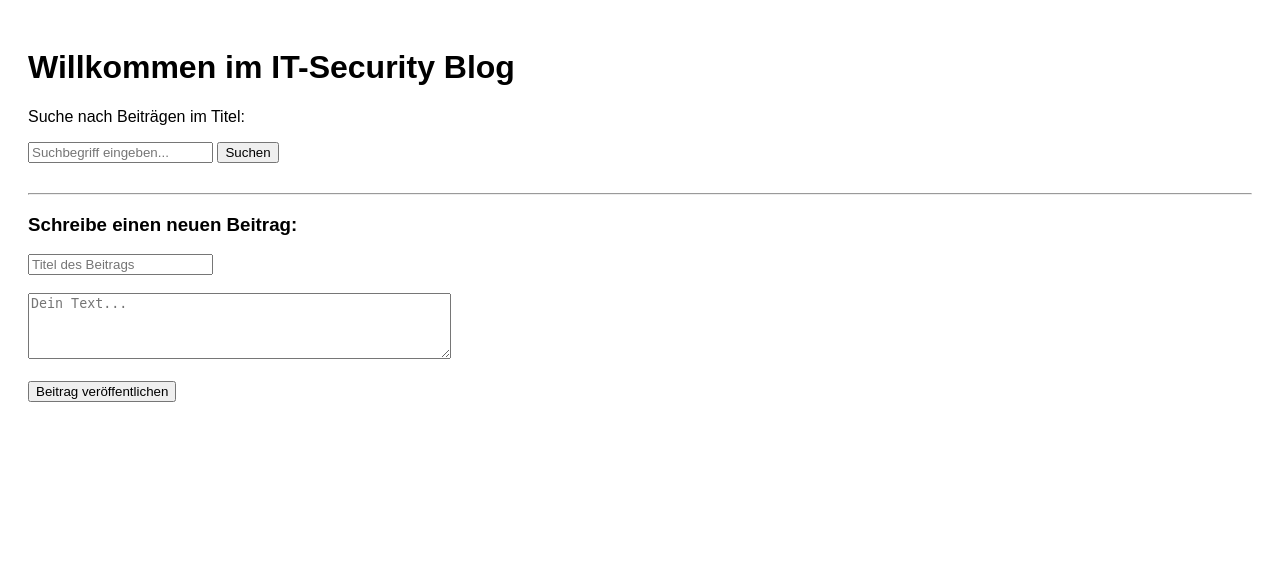
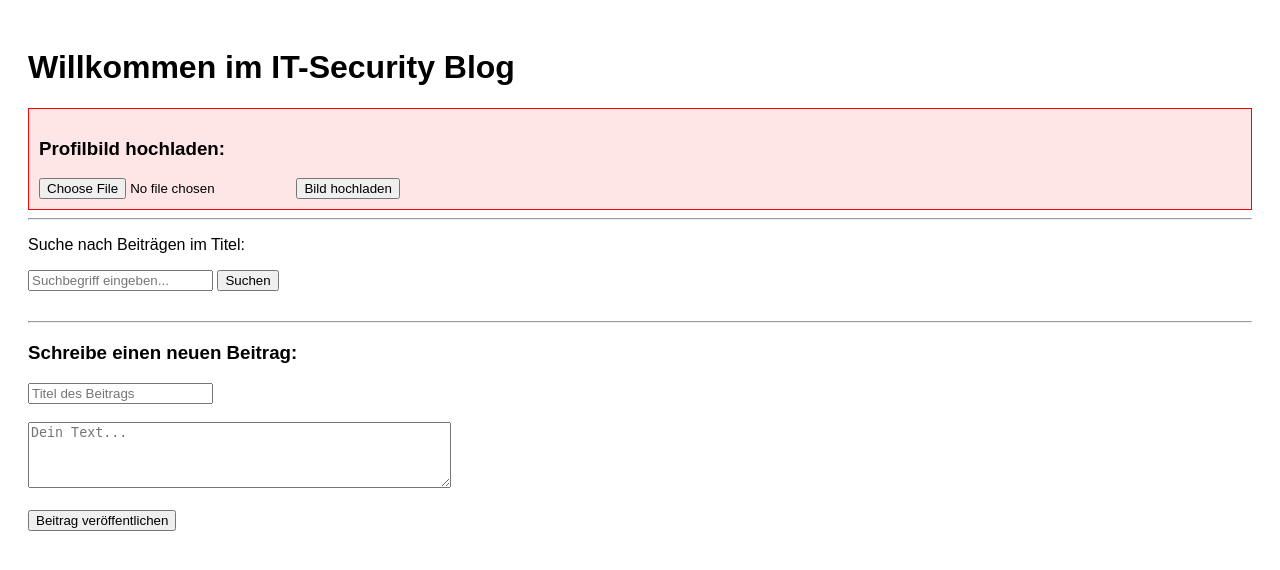
Before and after one commit to Myka021/BonusProjekt, a Flask app: page / in a window 1280 px wide. Shown: the top 570 px of the page. Run offline with Flask 3, Linux system fonts and the light colour scheme; data that the repository does not hold is empty.

Commit message:
Lücke 7: Unsicherer Datei-Upload eingebaut

```diff
--- a/app.py
+++ b/app.py
@@ -1,5 +1,6 @@
-from flask import Flask, render_template, request
+from flask import Flask, render_template, request, send_from_directory
 import sqlite3
+import os
 
 app = Flask(__name__)
 
@@ -43,6 +44,24 @@ def home():
 
     return render_template("index.html", benutzer_suche=suche, posts=ergebnisse)
 
+@app.route("/upload", methods=["POST"])
+def upload_file():
+    # HIER IST LÜCKE 7 (Unrestricted File Upload):
+    # Wir prüfen WEDER die Dateiendung (.jpg, .png) NOCH den Inhalt!
+    # Jeder kann einfach alles hochladen.
+    datei = request.files.get("datei")
+    if datei:
+        # Wir speichern die Datei blind in unserem neuen "uploads" Ordner
+        speicher_pfad = os.path.join("uploads", datei.filename)
+        datei.save(speicher_pfad)
+        return f"<h3>Datei erfolgreich hochgeladen!</h3> <a href='/uploads/{datei.filename}'>Klicke hier, um dein 'Bild' anzusehen</a> <br><br> <a href='/'>Zurück</a>"
+    return "Fehler beim Upload"
+
+# Diese Route sorgt dafür, dass man die hochgeladenen Dateien auch im Browser aufrufen kann
+@app.route("/uploads/<dateiname>")
+def zeige_datei(dateiname):
+    return send_from_directory("uploads", dateiname)
+
 @app.route("/admin")
 def admin():
     # Lücke 3: Broken Access Control
--- a/templates/index.html
+++ b/templates/index.html
@@ -5,6 +5,15 @@
 </head>
 <body style="font-family: Arial; padding: 20px;">
     <h1>Willkommen im IT-Security Blog</h1>
+
+    <div style="background-color: #ffe6e6; padding: 10px; border: 1px solid red;">
+        <h3>Profilbild hochladen:</h3>
+        <form action="/upload" method="POST" enctype="multipart/form-data">
+            <input type="file" name="datei" required>
+            <button type="submit">Bild hochladen</button>
+        </form>
+    </div>
+    <hr>
 
     <p>Suche nach Beiträgen im Titel:</p>
     <form action="/" method="GET">
--- /dev/null
+++ b/uploads/virus.html
@@ -0,0 +1 @@
+<h1>Du wurdest gehackt!</h1> <script>alert('Das war kein Profilbild!');</script>
--- /dev/null
+++ b/virus.html
@@ -0,0 +1 @@
+<h1>Du wurdest gehackt!</h1> <script>alert('Das war kein Profilbild!');</script>
```
